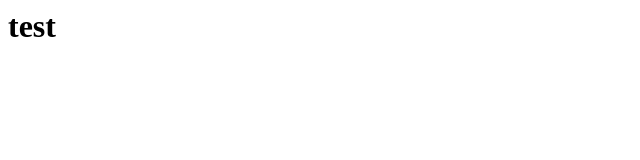
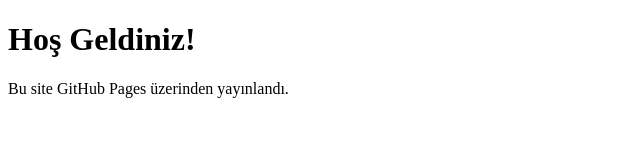
Before and after one commit to sreppihack/coreyetenek, a plain HTML site: page index.html in a window 1280 px wide. Shown: the whole page, without its empty margins (0-640 px from the left). Drawn offline with Linux system fonts and the light colour scheme.

Commit message:
Update index.html

```diff
--- a/index.html
+++ b/index.html
@@ -1 +1,12 @@
-<h1>test</h1>
+<!DOCTYPE html>
+<html lang="tr">
+<head>
+  <meta charset="UTF-8">
+  <meta name="viewport" content="width=device-width, initial-scale=1">
+  <title>Benim Sitem</title>
+</head>
+<body>
+  <h1>Hoş Geldiniz!</h1>
+  <p>Bu site GitHub Pages üzerinden yayınlandı.</p>
+</body>
+</html>
```
